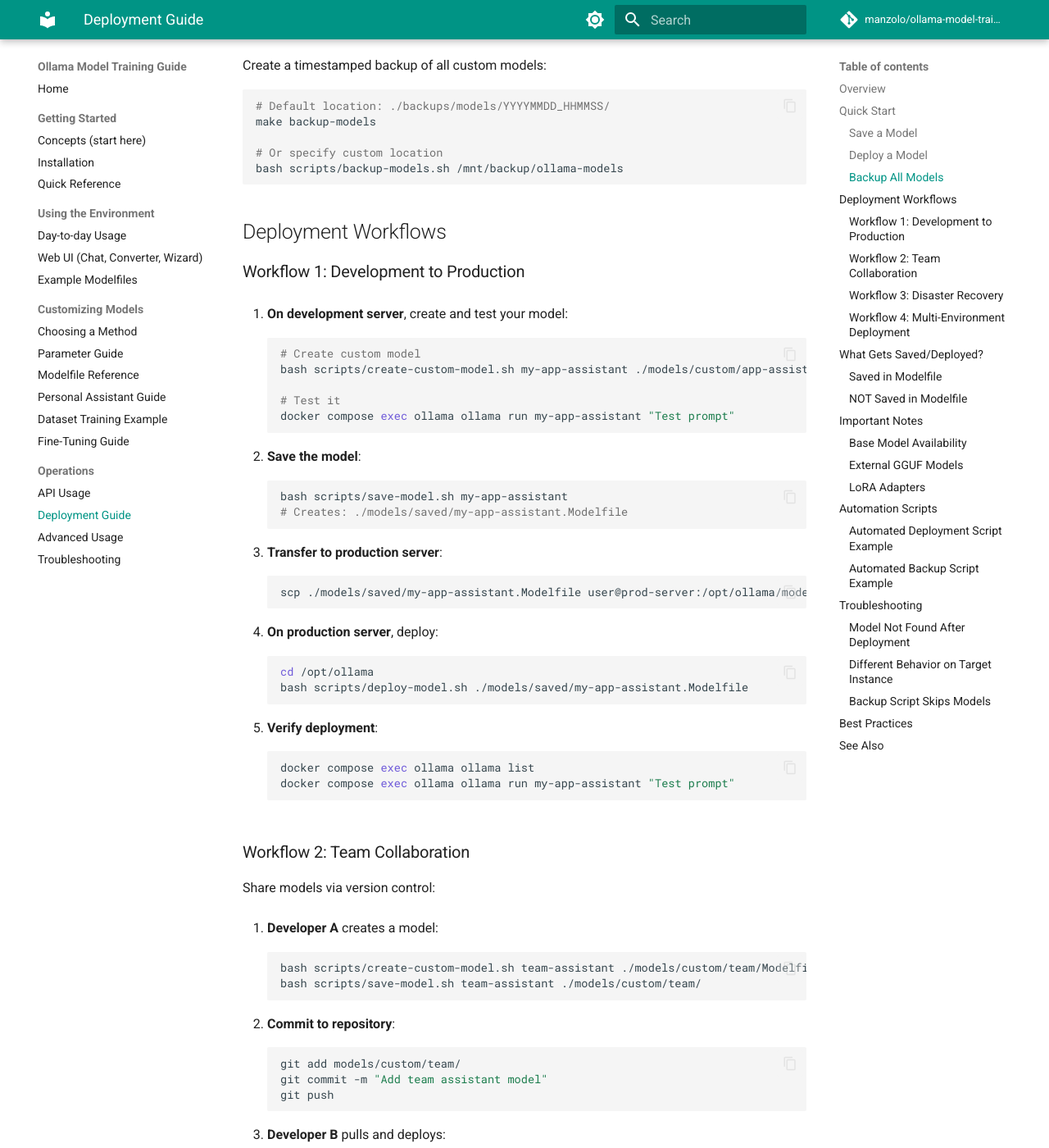
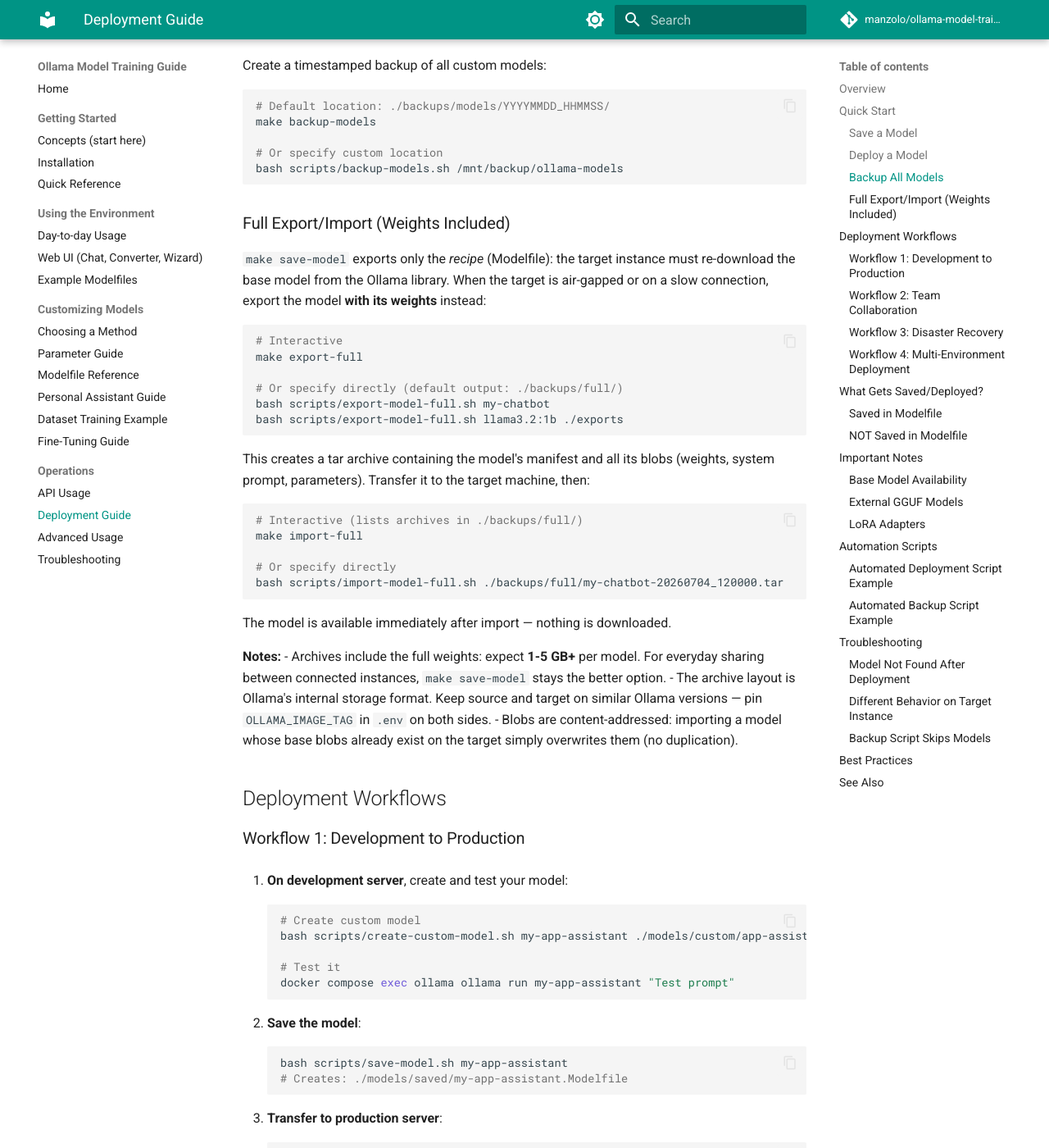
Before and after one commit to manzolo/ollama-model-train-guide, an MkDocs documentation site: the page built from docs/deployment-guide.md, in a window 1280 px wide and 1400 px high, scrolled down 1137 px. Shown: the whole window at 82% size. Built offline with MkDocs 1.6.1 and Material for MkDocs 9.7.7, drawn with Linux system fonts in a browser that asks for light colours; comment, search, counter and statistics services are not loaded.

Commit message:
feat: full model export/import with weights (tar archives)
make export-full / make import-full transfer a model including its
manifest and blobs, so air-gapped or slow-connection targets don't need
to re-download the base model (Ollama has no native save/load).

- scripts/export-model-full.sh: resolves the model's manifest, collects
  referenced blobs, streams a tar from the ollama_data volume
- scripts/import-model-full.sh: validates the archive (paths, manifest),
  extracts it, and verifies the model is listed
- interactive wrappers reuse lib/common.sh menus; archives default to
  ./backups/full/ (now gitignored)
- CI: test.yml gains an export -> rm -> import -> run roundtrip
- documented in deployment-guide.md, quick-reference.md, README, CLAUDE.md

Co-Authored-By: Claude Fable 5 <noreply@anthropic.com>

````diff
--- a/docs/deployment-guide.md
+++ b/docs/deployment-guide.md
@@ -57,6 +57,42 @@ make backup-models
 # Or specify custom location
 bash scripts/backup-models.sh /mnt/backup/ollama-models
 ```
+
+### Full Export/Import (Weights Included)
+
+`make save-model` exports only the *recipe* (Modelfile): the target instance must
+re-download the base model from the Ollama library. When the target is air-gapped
+or on a slow connection, export the model **with its weights** instead:
+
+```bash
+# Interactive
+make export-full
+
+# Or specify directly (default output: ./backups/full/)
+bash scripts/export-model-full.sh my-chatbot
+bash scripts/export-model-full.sh llama3.2:1b ./exports
+```
+
+This creates a tar archive containing the model's manifest and all its blobs
+(weights, system prompt, parameters). Transfer it to the target machine, then:
+
+```bash
+# Interactive (lists archives in ./backups/full/)
+make import-full
+
+# Or specify directly
+bash scripts/import-model-full.sh ./backups/full/my-chatbot-20260704_120000.tar
+```
+
+The model is available immediately after import — nothing is downloaded.
+
+**Notes:**
+- Archives include the full weights: expect **1-5 GB+** per model. For everyday
+  sharing between connected instances, `make save-model` stays the better option.
+- The archive layout is Ollama's internal storage format. Keep source and target
+  on similar Ollama versions — pin `OLLAMA_IMAGE_TAG` in `.env` on both sides.
+- Blobs are content-addressed: importing a model whose base blobs already exist
+  on the target simply overwrites them (no duplication).
 
 ## Deployment Workflows
 
````
Also changed, not shown: CLAUDE.md (+6 -0 lines), README.md (+2 -0 lines), docs/quick-reference.md (+2 -0 lines), 7 other files.
